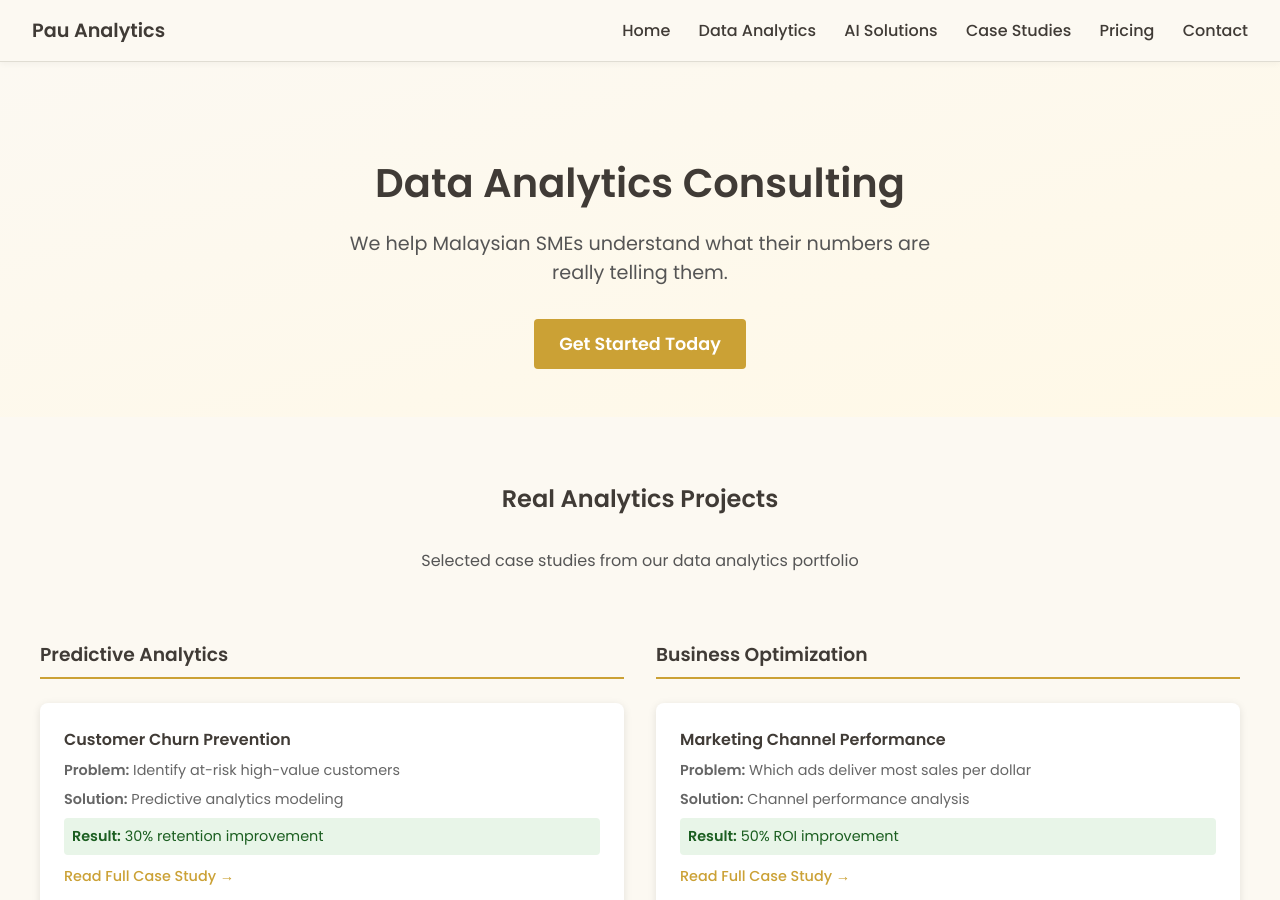
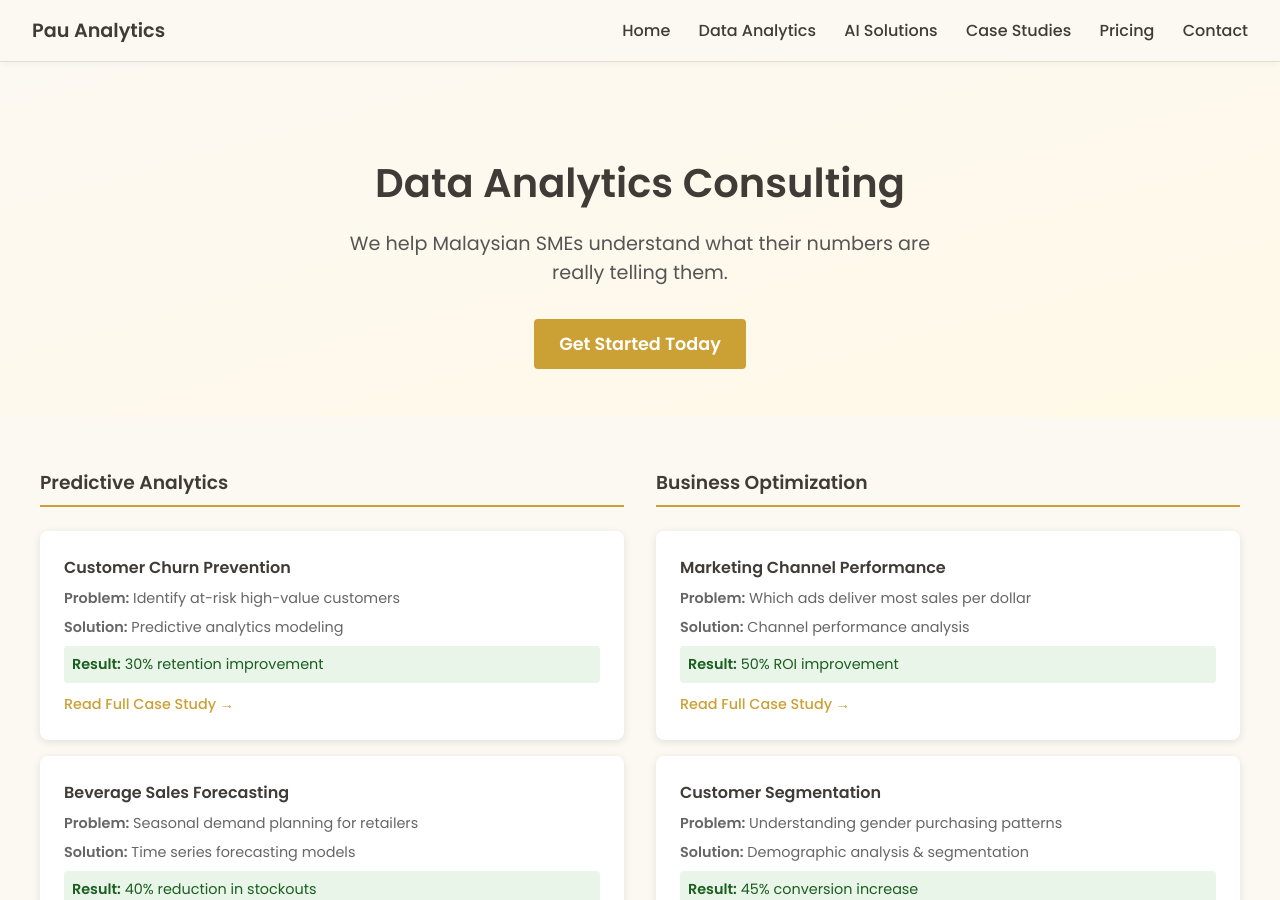
Before and after one commit to lyven81/pinnacles-learning-website, a Jekyll site: the page data-analytics.html, which Jekyll copies as it is, in a window 1280 px wide and 900 px high. Built offline with Jekyll 4.4.1, drawn with Linux system fonts in a browser that asks for light colours.

Commit message:
Remove section heading and move case studies directly below CTA button
- Removed 'Real Analytics Projects' heading and subtitle
- Positioned case study tables immediately after 'Get Started Today' button
- Reduced top margin for cleaner layout

🤖 Generated with [Claude Code](https://claude.ai/code)

Co-Authored-By: Claude <noreply@anthropic.com>

```diff
--- a/data-analytics.html
+++ b/data-analytics.html
@@ -198,11 +198,7 @@
     <a href="https://wa.me/60149207099" class="cta-button">Get Started Today</a>
   </div>
 
-
-  <div style="margin: 4rem auto; max-width: 1200px; padding: 0 2rem;">
-    <h2 style="color: #403B36; text-align: center; margin-bottom: 2rem;">Real Analytics Projects</h2>
-    <p style="text-align: center; color: #555; margin-bottom: 3rem;">Selected case studies from our data analytics portfolio</p>
-
+  <div style="margin: 2rem auto; max-width: 1200px; padding: 0 2rem;">
     <div class="case-studies-grid" style="display: grid; grid-template-columns: 1fr 1fr; gap: 2rem; margin-bottom: 3rem;">
 
       <!-- Predictive Analytics Column -->
```
